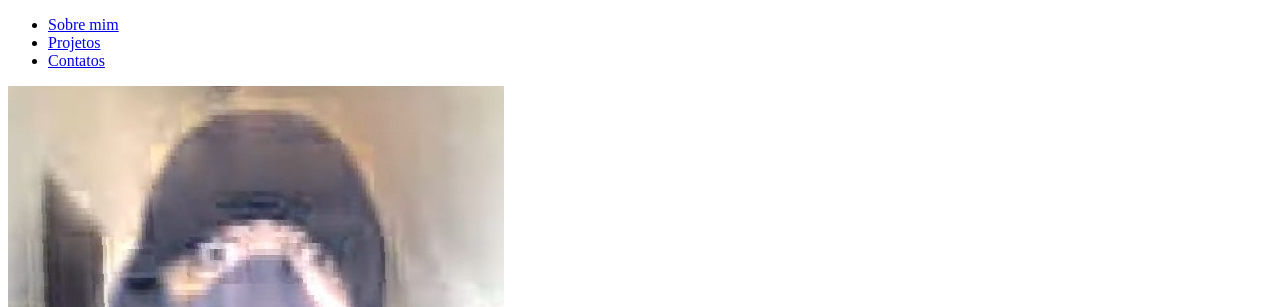
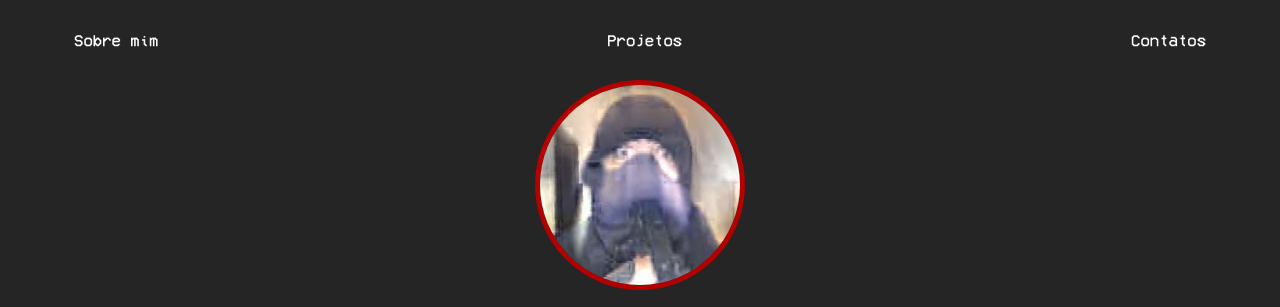
Before and after one commit to keppelerr/DevWeb2025, a plain HTML site: page Atividade04/index.html in a window 1280 px wide. Shown: the top 307 px of the page. Drawn offline with Linux system fonts and the light colour scheme; the site is published under a folder, as on GitHub Pages, so addresses that start at the root find nothing.

Commit message:
Update index.html

```diff
--- a/Atividade04/index.html
+++ b/Atividade04/index.html
@@ -4,7 +4,7 @@
     <meta charset="UTF-8">
     <meta name="viewport" content="width=device-width, initial-scale=1.0">
     <title>Bruno</title>
-    <link rel="stylesheet" href="/Atividade04/css/style.css">
+    <link rel="stylesheet" href="css/style.css">
 </head>
 <body>
     <div class="container">
```
